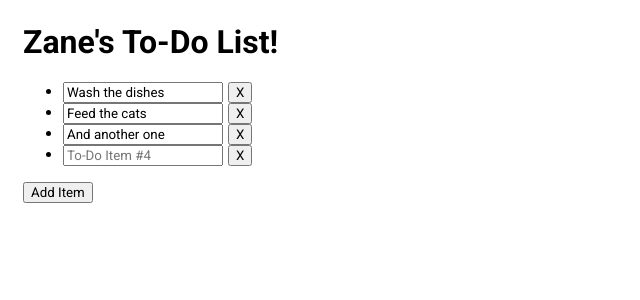
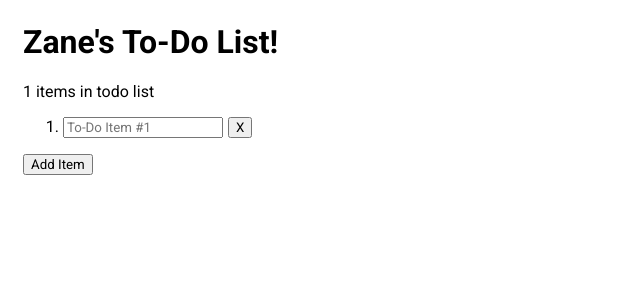
Before and after one commit to zane-programs/zanes-todo-list, a React (Create React App) app: page / in a window 1280 px wide. Both pictures are taken after a click on the button "Add Item". Shown: the top 300 px of the page, without its empty margins (0-640 px from the left). Built offline with nearby package versions, Linux system fonts and the light colour scheme.

Commit message:
it's something...it works at least

```diff
--- a/src/components/ToDoList.jsx
+++ b/src/components/ToDoList.jsx
@@ -5,22 +5,17 @@ import ToDoListItem from './ToDoListItem';
 class ToDoList extends React.Component {
   constructor(props) {
     super(props);
+
+    let itemsFromLocalStorage = localStorage.getItem("toDoItems");
+    let items = (itemsFromLocalStorage === null) ? [] : JSON.parse(itemsFromLocalStorage);
+
     this.state = {
-      toDoItems: [
-        {
-          message: "Wash the dishes",
-          key: shortid.generate(),
-        },
-        {
-          message: "Feed the cats",
-          key: shortid.generate(),
-        },
-        {
-          message: "And another one",
-          key: shortid.generate(),
-        }
-      ]
+      toDoItems: items
     };
+  }
+
+  updateItemStorage() {
+    localStorage.setItem("toDoItems", JSON.stringify(this.state.toDoItems));
   }
 
   addToDoItem() {
@@ -31,7 +26,23 @@ class ToDoList extends React.Component {
     });
     this.setState({
       toDoItems: items
-    });
+    }, () => this.updateItemStorage());
+  }
+
+  updateToDoItem(id, message) {
+    let items = this.state.toDoItems.slice();
+    let idIndex = items.findIndex(item => item.key === id);
+    items[idIndex].message = message;
+    this.setState({
+      toDoItems: items
+    }, () => this.updateItemStorage());
+  }
+
+  removeToDoItem(id) {
+    let items = this.state.toDoItems.slice().filter(item => item.key !== id);
+    this.setState({
+      toDoItems: items
+    }, () => this.updateItemStorage());
   }
 
   render() {
@@ -40,16 +51,22 @@ class ToDoList extends React.Component {
         <ToDoListItem
           toDoMessage={item.message}
           key={item.key}
+          id={item.key}
           num={index + 1}
+          onChange={(id, message) => this.updateToDoItem(id, message)}
+          onRemoveButtonClick={id => this.removeToDoItem(id)}
         />
       );
     });
 
+    const message = (toDoItemComponents.length > 0) ? `${toDoItemComponents.length} items in todo list` : "Your list is empty. Add an item!";
+
     return (
       <>
-        <ul>
+        <p>{message}</p>
+        <ol>
           {toDoItemComponents}
-        </ul>
+        </ol>
         <button onClick={() => this.addToDoItem()}>Add Item</button>
       </>
     );
--- a/src/components/ToDoListItem.jsx
+++ b/src/components/ToDoListItem.jsx
@@ -4,8 +4,18 @@ class ToDoListItem extends React.Component {
   render() {
     return (
       <li>
-        <input type="text" defaultValue={this.props.toDoMessage} placeholder={`To-Do Item #${this.props.num}`} />
-        <button className="todo-item-remove">X</button>
+        <input
+          type="text"
+          defaultValue={this.props.toDoMessage}
+          placeholder={`To-Do Item #${this.props.num}`}
+          onChange={event => this.props.onChange(this.props.id, event.target.value)}
+        />
+        <button
+          className="todo-item-remove"
+          onClick={() => this.props.onRemoveButtonClick(this.props.id)}
+        >
+          X
+        </button>
       </li>
     );
   }
```
